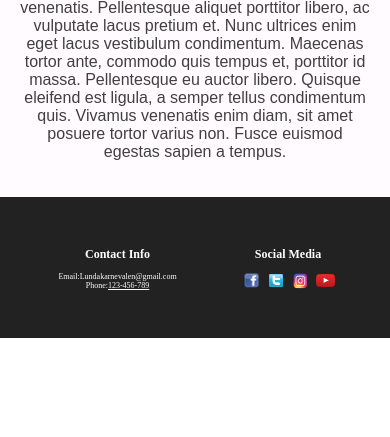
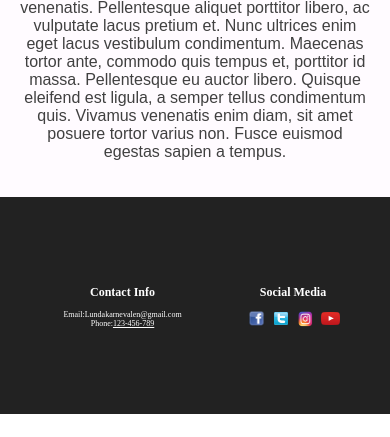
Before and after one commit to Vattenkruka/wuKarnevalen, a PHP site: page / in a window 390 px wide. Shown: the part 630-1067 px from the top of the page. Before the commit the page ends 968 px from the top, so only its background shows below. Run offline with PHP 8.4, Linux system fonts and the light colour scheme.

Commit message:
Update style.css

```diff
--- a/css/style.css
+++ b/css/style.css
@@ -203,7 +203,7 @@ header .img-logga{
 .footer {
 	width:calc(100% - 80px);
 	background-color: #222;
-	padding: 40px 40px;
+	padding: 5% 40px;
 	color:white;
 	display:flex;
 	font-size:100%;
@@ -310,7 +310,9 @@ border-radius:8px;
 .hide-omKarnevalen{
 	display:block;
 }
-
+.footer{
+	padding:13% 45px;
+}
 }
 
 
@@ -347,7 +349,9 @@ border-radius:8px;
 header .img-logga{
 	display:none;
 }
-
+.footer{
+	padding:20% 45px;
+}
 
 }
 }
```
